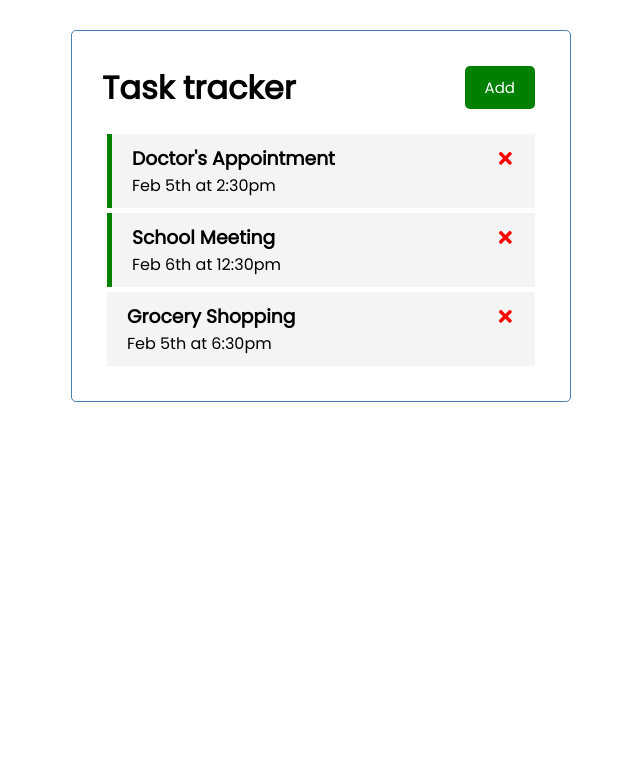
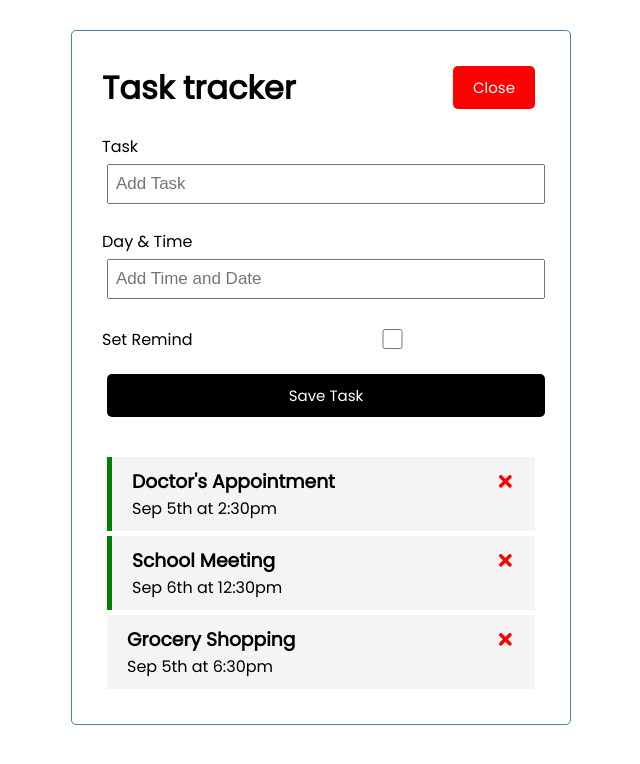
Before and after one commit to justin-rignault/react-task-tracker, a React (Create React App) app: page / in a window 1280 px wide. Both pictures are taken after a click on the button "Add". Shown: the top 764 px of the page, without its empty margins (319-959 px from the left). Built offline with nearby package versions, Linux system fonts and the light colour scheme.

Commit message:
finish UI

```diff
--- a/src/App.jsx
+++ b/src/App.jsx
@@ -1,28 +1,36 @@
 import { useState } from 'react'
 import Header from './components/Header'
 import Tasks from './components/Tasks'
+import AddTask from './components/AddTask'
 
 function App() {
+  const [ showAddTask , setShowAddTask ] = useState(false)
   const [ tasks, setTasks ] = useState([
       {
           id: 1,
           text: "Doctor's Appointment",
-          day: 'Feb 5th at 2:30pm',
+          day: 'Sep 5th at 2:30pm',
           reminder: true
       },
       {
           id: 2,
           text: "School Meeting",
-          day: 'Feb 6th at 12:30pm',
+          day: 'Sep 6th at 12:30pm',
           reminder: true
       },
       {
           id: 3,
           text: "Grocery Shopping",
-          day: 'Feb 5th at 6:30pm',
+          day: 'Sep 5th at 6:30pm',
           reminder: false
       }
   ])
+
+  const addTask = task => {
+    const id = tasks[tasks.length - 1].id + 1
+    const newTask = { id, ...task }
+    setTasks([...tasks, newTask])
+  }
 
   const deleteTask = id => {
     setTasks(tasks.filter( task => task.id !== id))
@@ -34,7 +42,8 @@ function App() {
 
   return (
     <div className="container">
-      <Header/>
+      <Header openAddForm={ () => setShowAddTask(!showAddTask) } showAddTask={showAddTask} />
+      { showAddTask && <AddTask onAdd={addTask}/>}
       {tasks.length > 0 ? (
         <Tasks tasks={tasks} onDelete={deleteTask} onToggle={toggleReminder} />
       ) : 'You have no tasks.'}
--- /dev/null
+++ b/src/components/AddTask.jsx
@@ -0,0 +1,39 @@
+import { useState } from 'react'
+
+const AddTask = ({ onAdd }) => {
+    const [ text, setText ] = useState('')
+    const [ day, setDay ] = useState('')
+    const [ reminder, setReminder ] = useState(false)
+
+    const onSubmit = e => {
+        e.preventDefault()
+
+        if(!text) return alert('Please add a task')
+
+        onAdd({ text, day, reminder })
+        setText('')
+        setDay('')
+        setReminder(false)
+    }
+
+    return (
+        <form className="add-form" onSubmit={onSubmit}>
+            <div className="form-control">
+                <label>Task</label>
+                <input type="text" placeholder="Add Task" value={text} onChange={e => setText(e.target.value)} />
+            </div>
+            <div className="form-control">
+                <label>Day & Time</label>
+                <input type="text" placeholder="Add Time and Date" value={day} onChange={e => setDay(e.target.value)} />
+            </div>
+            <div className="form-control form-control-check">
+                <label>Set Remind</label>
+                <input type="checkbox" checked={reminder} value={reminder} onChange={e => setReminder(e.currentTarget.checked)} />
+            </div>
+
+            <input type="submit" value="Save Task" className="btn btn-block" />
+        </form>
+    )
+}
+
+export default AddTask
--- a/src/components/Header.jsx
+++ b/src/components/Header.jsx
@@ -1,13 +1,11 @@
 import Button from './Button'
 
-const Header = () => {
-    const btnClick = e => {
-        console.log(e)
-    }
+const Header = ({ openAddForm, showAddTask }) => {
+
     return (
         <header className="header">
             <h1>Task tracker</h1>
-            <Button color="green" text="Add" onClick={btnClick} />
+            <Button color={showAddTask ? 'red' : 'green'} text={showAddTask ? 'Close' : 'Add'} onClick={openAddForm} />
         </header>
     )
 }
```
